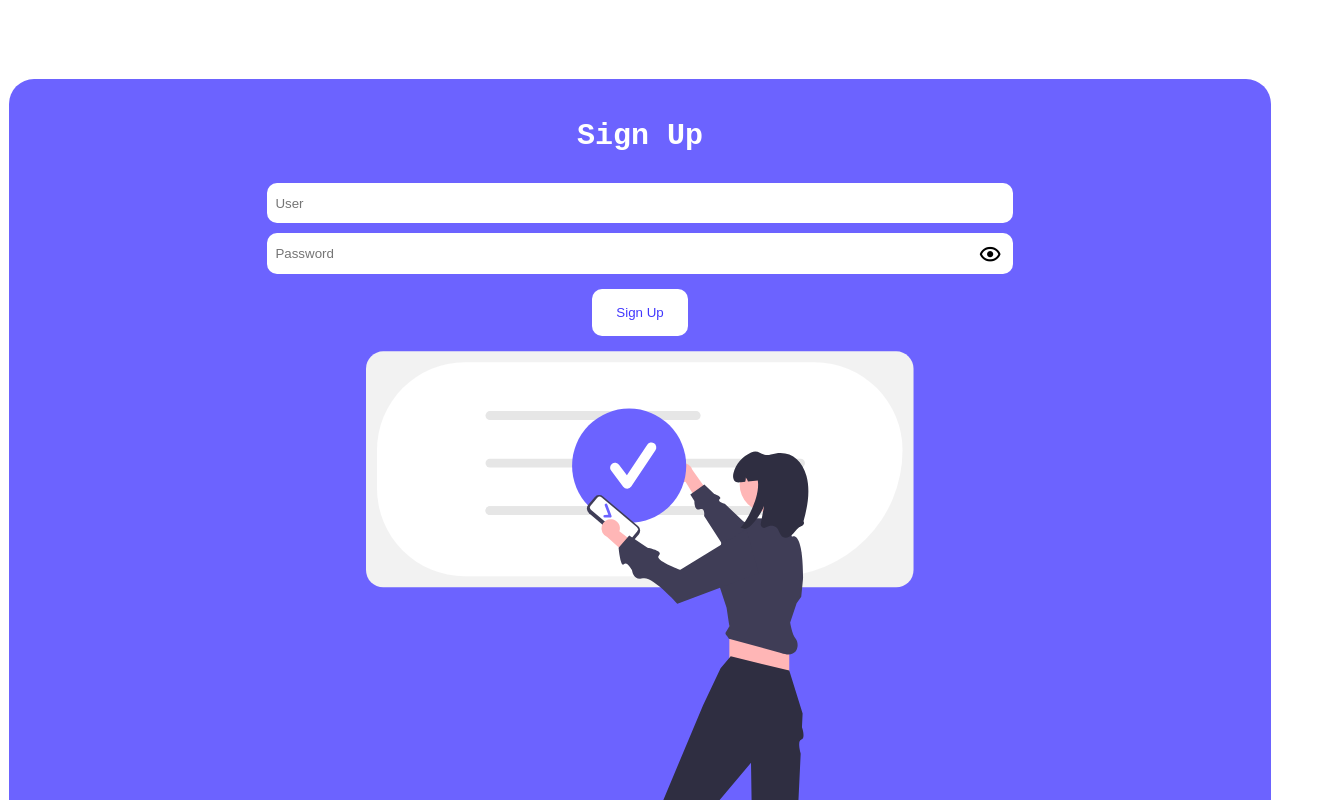
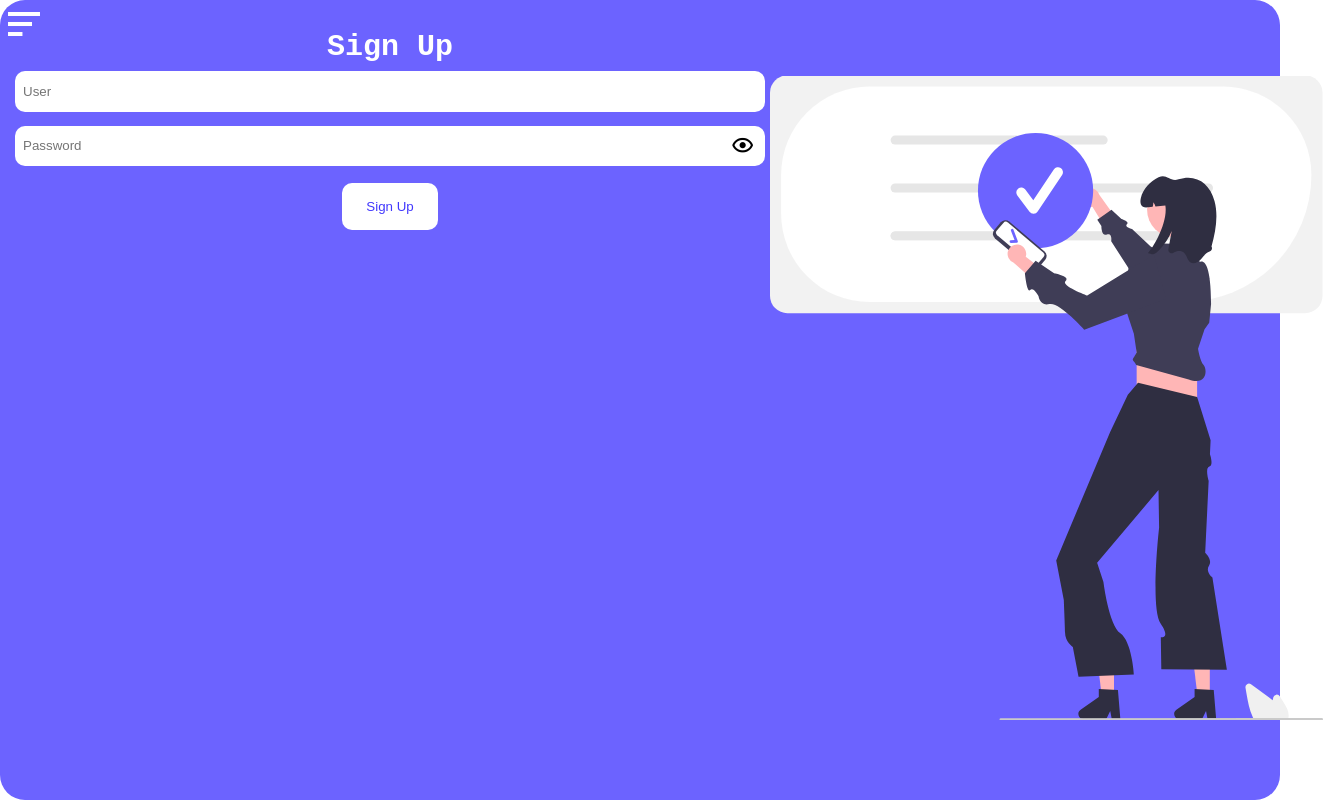
Before and after one commit to codeboy0704/supermark-client, a React (Vite) app: page /signup in a window 1280 px wide. Shown: the top 800 px of the page, 1328 px wide, since content can reach past the window. Built offline with nearby package versions, Linux system fonts and the light colour scheme; no server answers.

Commit message:
menu design v1 done

```diff
--- a/src/App.css
+++ b/src/App.css
@@ -1,5 +1,6 @@
 * {
   box-sizing: border-box;
+  margin: 0;
 }
 
 button {
@@ -9,32 +10,35 @@ button {
 /* form  */
 
 .form_container {
-  padding: 1px;
   background-color: #fff;
   width: 100%;
-  margin: 70px 0;
+  margin: 0;
+  height: 100vh;
+  padding: 0;
 }
 
 .form_container form {
   display: flex;
   flex-flow: column wrap;
   background-color: #6c63ff;
-  padding: 15px 10px;
+  padding: 20px 15px;
   margin: auto 0;
   align-items: center;
   border-radius: 25px;
+  height: 100%;
 }
 
 .form_container form h2 {
   color: #fff;
   font-family: "Courier New", Courier, monospace;
   font-size: 30px;
+  margin-top: 10px;
 }
 
 .form_container form input {
   padding: 0.8rem 0.5rem;
   width: 60%;
-  margin: 5px 0;
+  margin: 7px 0;
   outline: none;
   border: none;
   border-radius: 10px;
@@ -79,3 +83,69 @@ button {
   object-fit: cover;
   width: 100%;
 }
+
+/* Menu */
+
+.logo_container {
+  position: absolute;
+  left: 0;
+  top: 0;
+  z-index: 200;
+  padding: 0;
+}
+
+.logo {
+  color: white;
+}
+
+.menu_cont {
+  background-color: #413d96;
+  width: 40%;
+  position: absolute;
+  top: 0;
+  left: 0;
+  height: 100vh;
+  z-index: 100;
+  opacity: 0.9;
+  transition: all 2s;
+}
+
+.menu {
+  /* nav */
+  position: relative;
+  display: flex;
+  height: 100%;
+  width: 100%;
+  padding: 0;
+  margin: 0;
+  justify-content: left;
+}
+
+.menu ul {
+  display: flex;
+  flex-direction: column;
+  align-items: center;
+  justify-content: center;
+  margin: 0;
+  gap: 7%;
+  width: 100%;
+  padding: 0;
+}
+
+.menu ul li {
+  margin: 0.2rem 0.5rem;
+  list-style: none;
+  padding: 0.4rem;
+  border-radius: 10px;
+}
+
+.menu ul li:hover {
+  background: #5c56d1;
+}
+
+.menu ul li a {
+  color: white;
+  text-decoration: none;
+  font-family: "Gill Sans", "Gill Sans MT", Calibri, "Trebuchet MS", sans-serif;
+  font-size: 20px;
+}
--- a/src/App.jsx
+++ b/src/App.jsx
@@ -4,18 +4,38 @@ import "./App.css";
 import Main from "./components/Main";
 import validation from "./validations/signUp.validation";
 import Form from "./components/Form";
-
+import axios from "axios";
+import { useEffect } from "react";
+import Menu from "./components/Menu";
+const fetchData = async () => {
+  try {
+    const user = { username: "Ian Flores", password: "Draigon2004" };
+    const req = await axios.post("http://localhost:8000/signup", user);
+    const res = await req.data;
+    console.log(res);
+  } catch (e) {
+    console.error(e);
+  }
+};
 function App() {
+  useEffect(() => {
+    fetchData();
+  }, []);
   return (
+    <div className="app_container">
       <BrowserRouter>
+        <Menu />
         <Routes>
           <Route
             path="/"
-          element={validation.inLocal() ? <Main /> : <Navigate to="/signup" />}
+            element={
+              validation.inLocal() ? <Main /> : <Navigate to="/signup" />
+            }
           />
           <Route path="/signup" element={<Form />} />
         </Routes>
       </BrowserRouter>
+    </div>
   );
 }
 
--- a/src/components/Form.jsx
+++ b/src/components/Form.jsx
@@ -15,7 +15,7 @@ function Form() {
     message: "",
     sta: true,
   });
-  const userInfo = { name: userName, password };
+  const userInfo = { name: userName, password: password };
   const redirect = () => {
     validation.inLocal() ? (window.location = "/") : null;
   };
--- a/src/components/Main.jsx
+++ b/src/components/Main.jsx
@@ -2,7 +2,11 @@ import React from "react";
 import validation from "../validations/signUp.validation";
 
 function Main() {
-  return <div className="main_container">Hola</div>;
+  return (
+    <div className="main_container">
+      <h2>Hello</h2>
+    </div>
+  );
 }
 
 export default Main;
--- a/src/components/Menu.jsx
+++ b/src/components/Menu.jsx
@@ -1,15 +1,44 @@
-import React from "react";
+import React, { useState } from "react";
+import { Link } from "react-router-dom";
 
 function Menu() {
+  const [signState, setSignState] = useState(false);
+  const [menuState, setMenuState] = useState(true);
+
   return (
-    <div>
-      <nav className="menu">
-        <ul>
-          <li>Home</li>
-          <li></li>
-        </ul>
-      </nav>
-    </div>
+    <>
+      <div className="logo_container">
+        <i
+          class="bx bx-menu-alt-left bx-lg logo"
+          onClick={() => {
+            setMenuState((sta) => !sta);
+          }}
+        ></i>
+      </div>
+      <div
+        className="menu_cont"
+        style={{
+          transform: menuState ? "translate(-100%)" : "translate(0%)",
+        }}
+      >
+        <nav className="menu">
+          <ul>
+            <li>
+              <Link>Home</Link>
+            </li>
+            <li>
+              <Link>Products</Link>
+            </li>
+            <li>
+              <Link>Balance</Link>
+            </li>
+            <li>
+              <Link>{signState ? "Sign out" : "Sign In"}</Link>
+            </li>
+          </ul>
+        </nav>
+      </div>
+    </>
   );
 }
 
--- a/src/index.css
+++ b/src/index.css
@@ -1,5 +1,5 @@
 #root {
+  padding: 0;
+  margin: 0;
   height: 100vh;
-  text-align: center;
-  align-content: center;
 }
```
Lines whose indentation alone changed are shown as unchanged.
